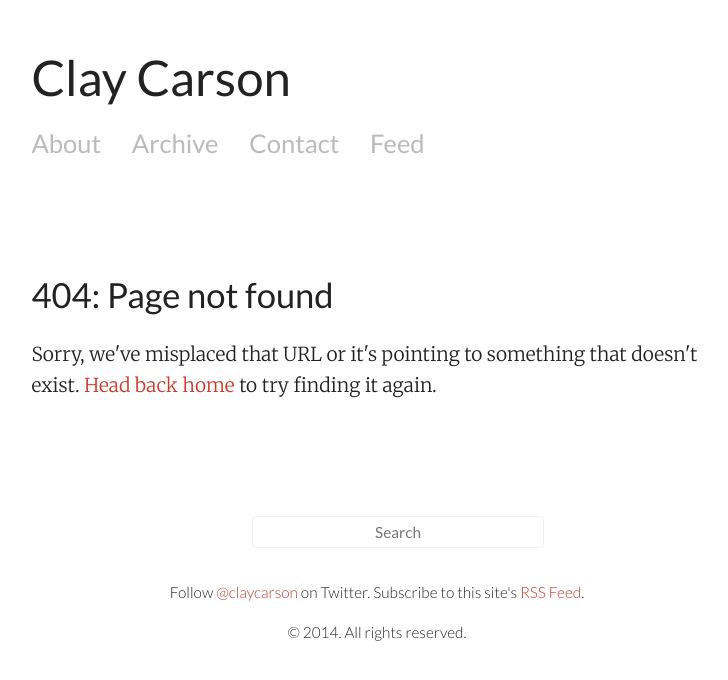
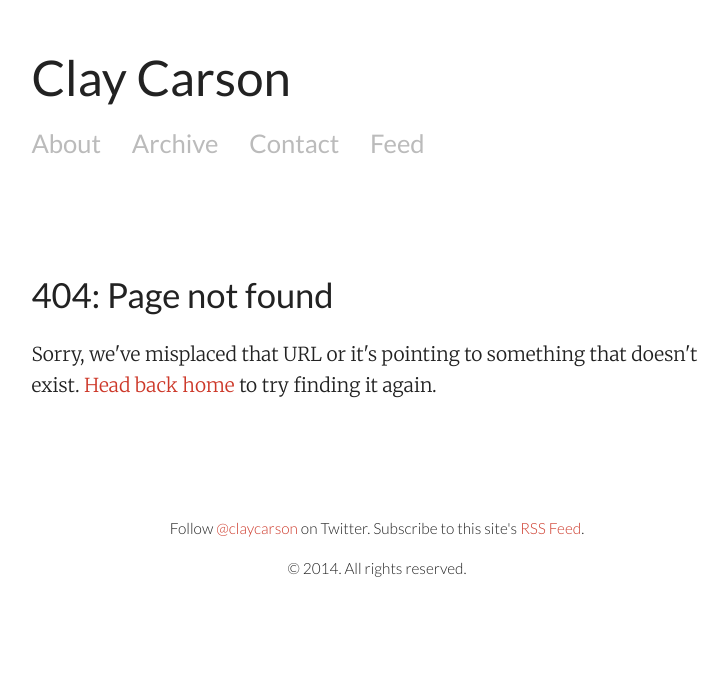
Before and after one commit to turnerthornton/turnerthornton.github.io, a Jekyll site: the page built from 404.html, in a window 1280 px wide. Shown: the top 680 px of the page, without its empty margins (263-991 px from the left). Built offline with Jekyll 4.4.1, drawn with Linux system fonts in a browser that asks for light colours.

Commit message:
remove search

```diff
--- a/_layouts/default.html
+++ b/_layouts/default.html
@@ -28,17 +28,7 @@
       {{ content }}
 
       {% include comments.html %}
-<form method="get" id="search" action="http://duckduckgo.com/">
-   <input type="hidden" name="sites"value="claycarson.net"/>
-   <input type="hidden" name="ka" value="h"/>
-   <input type="hidden" name="k7" value="w"/>
-   <input type="hidden" name="kj" value="w"/>
-   <input type="hidden" name="ky" value="e"/>
-   <input type="hidden" name="kx" value="i"/>
-   <input type="hidden" name="kt" value="PT Sans"/>
-   <input type="text" name="q" maxlength="350" placeholder="Search"/>
-   <input type="submit" value="DuckDuckGo Search" style="visibility: hidden;" />
-</form>
+
       <div class="footer">
 		  <p>
 		  Follow <a href="http://twitter.com/claycarson">@claycarson</a> on Twitter. Subscribe to this site's <a href="/atom.xml">RSS Feed</a>.
```
